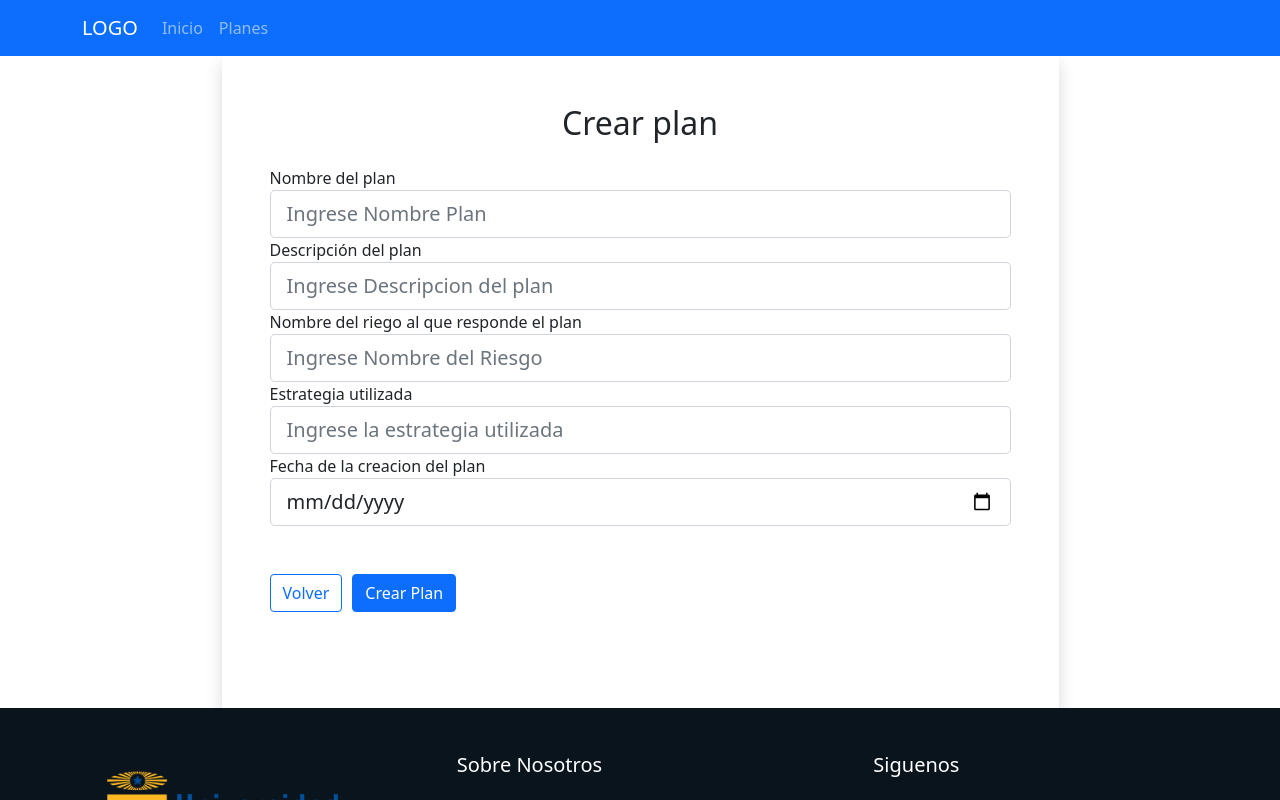
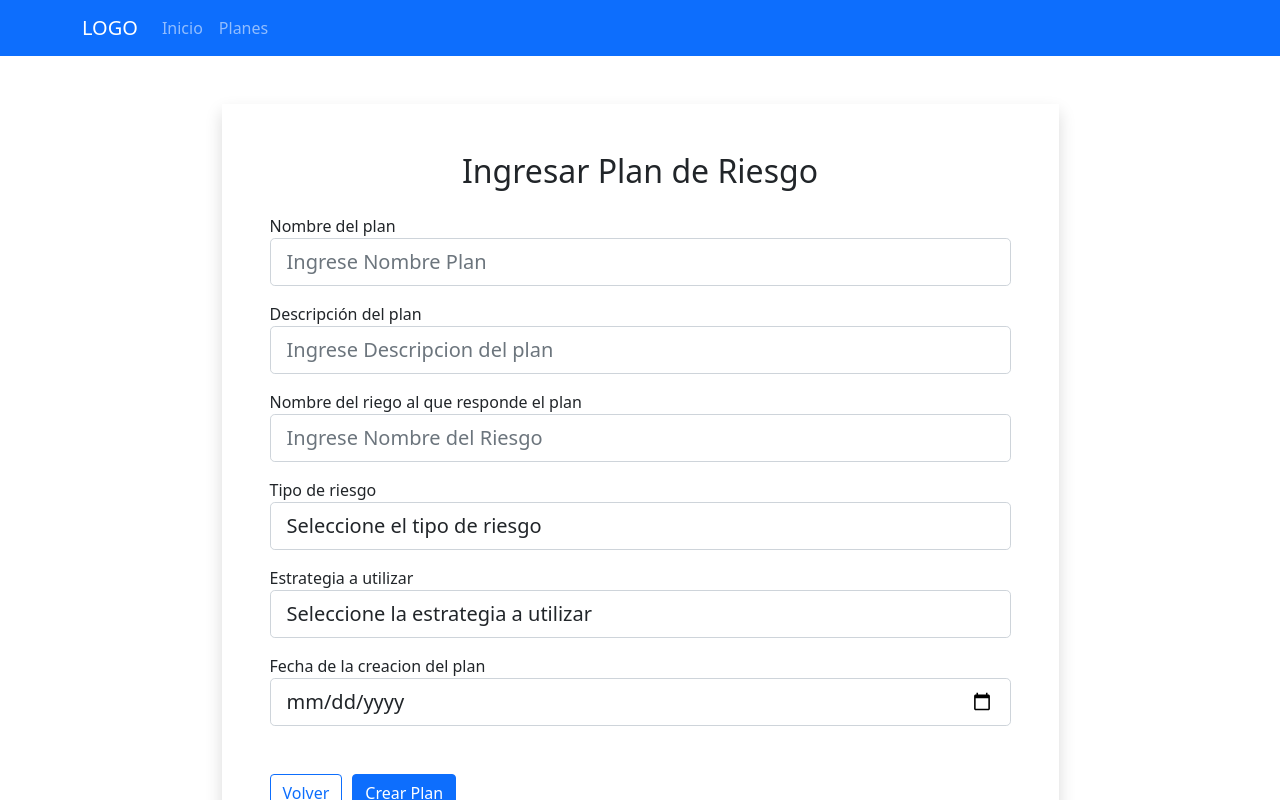
Before and after one commit to SrLince/Entrega1, a React (Create React App) app in the folder client/: page /crearplan in a window 1280 px wide. Shown: the top 800 px of the page. Built offline with nearby package versions, Linux system fonts and the light colour scheme.

Commit message:
Cambios menores creacion plan

```diff
--- a/client/src/App.css
+++ b/client/src/App.css
@@ -1,5 +1,9 @@
 body{
     height: 100vh;
+}
+
+.form-group {
+    margin-bottom: 1em;
 }
 
 .table tbody tr:nth-child(odd) {
--- a/client/src/components/pages/CrearPlan.js
+++ b/client/src/components/pages/CrearPlan.js
@@ -4,20 +4,19 @@ import Axios from 'axios';
 
 const CrearPlan = () => {
     const [plan, setPlan] = useState({
-        nombre_plan: "",
-        descripcion: "",
-        nombre_riesgo: "",
-        estrategia: "",
-        fecha_creacion: ""
+        nombre_plan: '',
+        descripcion: '',
+        riesgo: '',
+        estrategia: '',
+        fecha_creacion: ''
     });
 
     const {
         nombre_plan,
         descripcion,
-        nombre_riesgo,
+        riesgo,
         estrategia,
         fecha_creacion
-
     } = plan;
 
     const onInputChange = e => {
@@ -26,44 +25,66 @@ const CrearPlan = () => {
 
     const onSubmit = async e => {
         e.preventDefault();
-        await Axios.post("http://localhost:3001/api/planes/crearPlanes", plan);
+        const emptyField = Object.values(plan).some(value => {
+            if (value === null || value === undefined || value === '') {
+                return true;
+            }
+            return false;
+        });
+        if(!emptyField) {
+            //await Axios.post('http://localhost:3001/api/planes/crearPlanes', plan);
+        } else {
+            console.log("Debe llenar todos los campos para poder ingresar el plan");
+        }
     };
 
     return(
-        <div className="container">
-            <div className="w-75 mx-auto shadow p-5">
-                <h2 className="text-center mb-4">Crear plan</h2>
+        <div className='container mt-5 mb-5'>
+            <div className='w-75 mx-auto shadow p-5'>
+                <h2 className='text-center mb-4'>Ingresar Plan de Riesgo</h2>
                 <form onSubmit={e => onSubmit(e)}>
-                    <div className="form-group">
-                        <label htmlFor="nombre_plan">Nombre del plan</label>
-                        <input type="text" className="form-control form-control-lg"
-                        placeholder="Ingrese Nombre Plan" name="nombre_plan" value={nombre_plan} onChange={e => onInputChange(e)} />
+                    <div className='form-group'>
+                        <label htmlFor='nombre_plan'>Nombre del plan</label>
+                        <input type='text' className='form-control form-control-lg'
+                        placeholder='Ingrese Nombre Plan' name='nombre_plan' value={nombre_plan} onChange={e => onInputChange(e)} />
                     </div>
-                    <div className="form-group">
-                        <label htmlFor="descripcion">Descripción del plan</label>
-                        <input type="text" className="form-control form-control-lg"
-                        placeholder="Ingrese Descripcion del plan" name="descripcion" value={descripcion} onChange={e => onInputChange(e)} />
+                    <div className='form-group'>
+                        <label htmlFor='descripcion'>Descripción del plan</label>
+                        <input type='text' className='form-control form-control-lg'
+                        placeholder='Ingrese Descripcion del plan' name='descripcion' value={descripcion} onChange={e => onInputChange(e)} />
                     </div>
-                    <div className="form-group">
-                        <label htmlFor="nombre_riesgo">Nombre del riego al que responde el plan</label>
-                        <input type="text" className="form-control form-control-lg"
-                        placeholder="Ingrese Nombre del Riesgo" name="nombre_riesgo" value={nombre_riesgo} onChange={e => onInputChange(e)} />
+                    <div className='form-group'>
+                        <label htmlFor='riesgo'>Nombre del riego al que responde el plan</label>
+                        <input type='text' className='form-control form-control-lg'
+                        placeholder='Ingrese Nombre del Riesgo' name='riesgo' value={riesgo} onChange={e => onInputChange(e)} />
                     </div>
-                    <div className="form-group">
-                        <label htmlFor="estrategia">Estrategia utilizada</label>
-                        <input type="text" className="form-control form-control-lg"
-                        placeholder="Ingrese la estrategia utilizada" name="estrategia" value={estrategia} onChange={e => onInputChange(e)} />
+                    <div className='form-group'>
+                        <label htmlFor='tipo_riesgo'>Tipo de riesgo</label>
+                        <select type='text' className='form-control form-control-lg'
+                        name='tipo_riesgo' value={''}>
+                            <option selected disabled value={''}>Seleccione el tipo de riesgo</option>
+                            <option></option>
+                            <option></option>
+                        </select>
                     </div>
-                    <div className="form-group">
-                        <label htmlFor="fecha_plan">Fecha de la creacion del plan</label>
-                        <input type="date" className="form-control form-control-lg"
-                        placeholder="Ingrese la fecha de creación del plan" name="fecha_creacion" defaultValue={fecha_creacion} onChange={e => onInputChange(e)} />
+                    <div className='form-group'>
+                        <label htmlFor='estrategia'>Estrategia a utilizar</label>
+                        <select type='text' className='form-control form-control-lg'
+                        name='estrategia' value={estrategia} onChange={e => onInputChange(e)}>
+                            <option selected disabled value={''}>Seleccione la estrategia a utilizar</option>
+                            <option></option>
+                            <option></option>
+                        </select>
+                    </div>
+                    <div className='form-group'>
+                        <label htmlFor='fecha_plan'>Fecha de la creacion del plan</label>
+                        <input type='date' className='form-control form-control-lg'
+                        placeholder='Ingrese la fecha de creación del plan' name='fecha_creacion' defaultValue={fecha_creacion} onChange={e => onInputChange(e)} />
                     </div>
                     <div className='mb-5 mt-5'>
-                        <Link className="btn btn-outline-primary" to={`/planes`}>Volver</Link>
-                        <button className="btn btn-primary btn-block" style={{marginLeft:'10px'}} >Crear Plan</button>
+                        <Link className='btn btn-outline-primary' to={`/planes`}>Volver</Link>
+                        <button className='btn btn-primary btn-block' style={{marginLeft:'10px'}} >Crear Plan</button>
                     </div>
-
                 </form>
             </div>
         </div>
```
